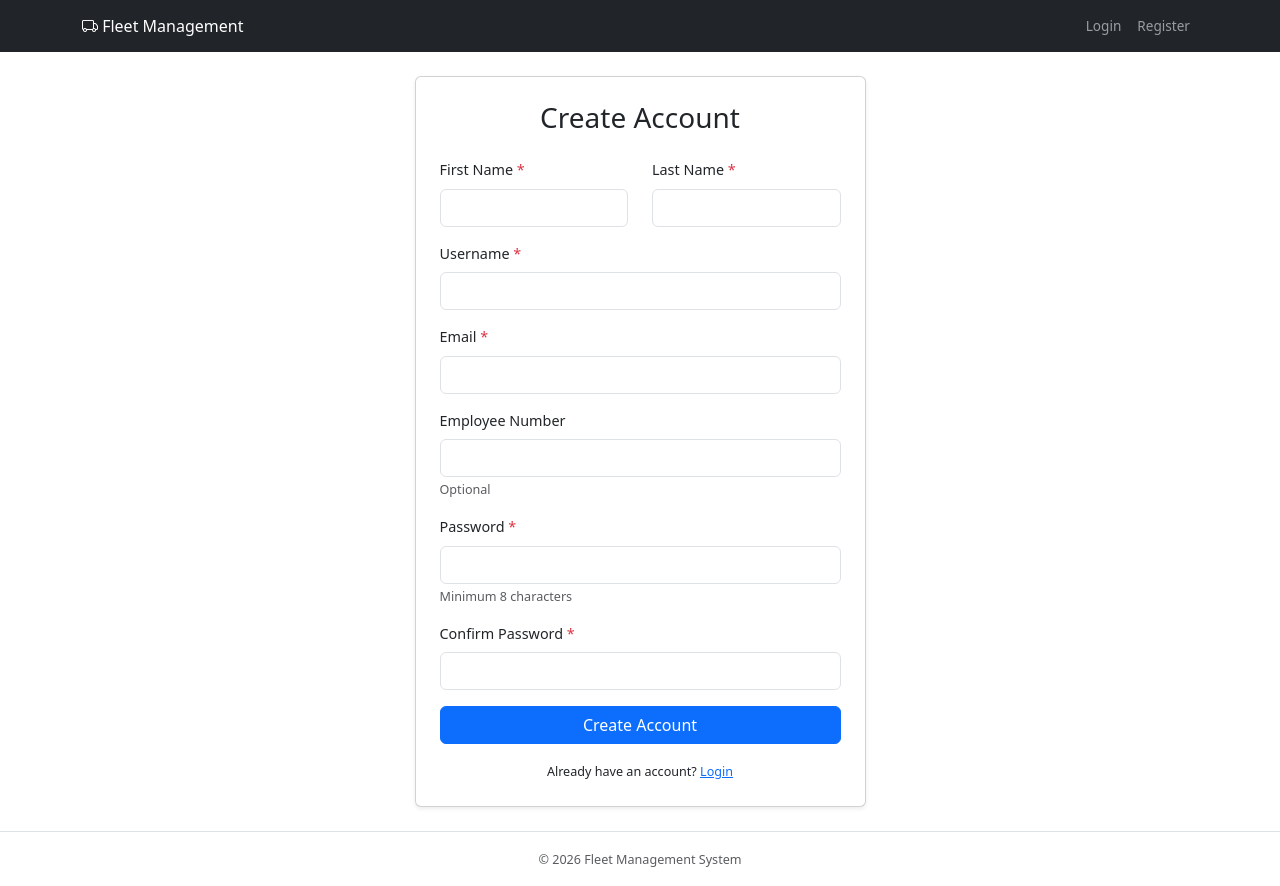
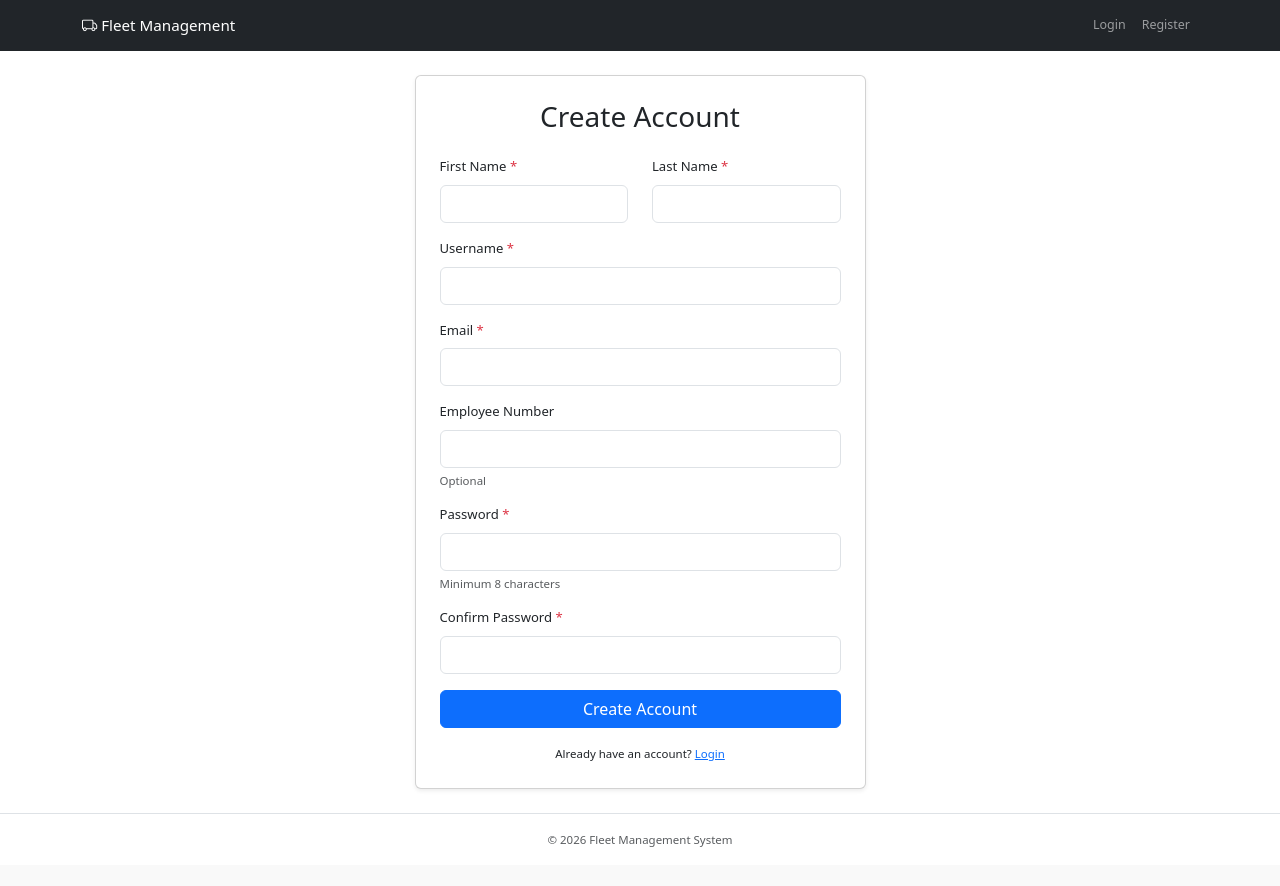
Before and after one commit to Luke-Best-AA/fleet-management, a FastAPI app: page /auth/register in a window 1280 px wide. After the commit the page ends 847 px from the top, so only its background shows below. Run offline with FastAPI, Linux system fonts and the light colour scheme; some libraries are stand-ins or nearby versions.

Commit message:
fix: further reduce font sizes — body 0.82rem, nav 0.78rem

```diff
--- a/app/static/css/style.css
+++ b/app/static/css/style.css
@@ -2,7 +2,7 @@ body {
     min-height: 100vh;
     display: flex;
     flex-direction: column;
-    font-size: 0.9rem;
+    font-size: 0.82rem;
 }
 
 main {
@@ -10,8 +10,8 @@ main {
 }
 
 /* Slightly smaller nav text to fit all items */
-.navbar { font-size: 0.85rem; }
-.navbar-brand { font-size: 1rem; }
+.navbar { font-size: 0.78rem; }
+.navbar-brand { font-size: 0.95rem; }
 
 .table th {
     white-space: nowrap;
```
